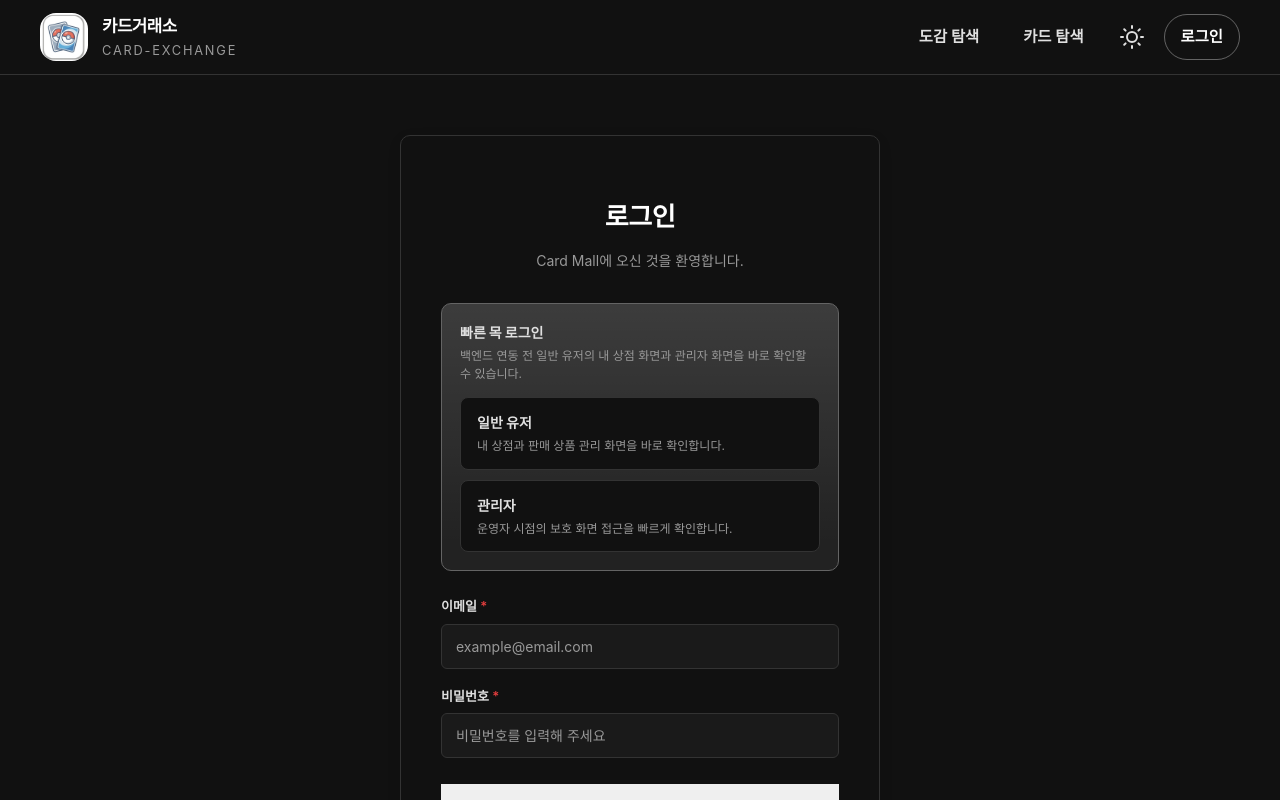
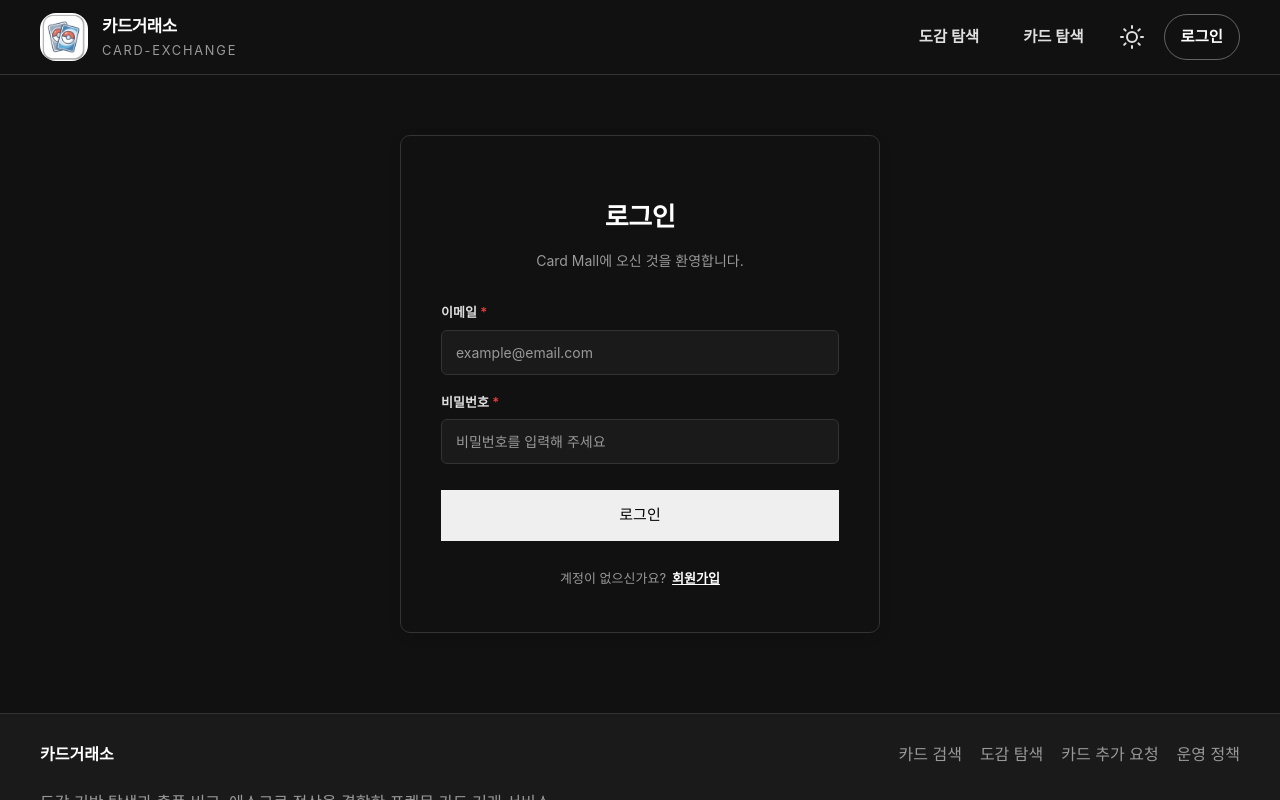
Before and after one commit to sungshincard/frontend-server, a Vue app: page /login in a window 1280 px wide. Shown: the top 800 px of the page. Built offline with nearby package versions, Linux system fonts and the light colour scheme; a web font is replaced by a local one.

Commit message:
feat: remove mock login UI and logic from Auth.vue and Pinia store

```diff
--- a/src/stores/auth.js
+++ b/src/stores/auth.js
@@ -1,84 +1,6 @@
 import { defineStore } from 'pinia';
 
 const USER_STORAGE_KEY = 'auth-user';
-
-const mockProfiles = {
-  USER: {
-    id: 101,
-    email: 'user@mock.local',
-    nickname: '상장성점',
-    role: 'USER',
-    status: 'ACTIVE',
-    profileImageUrl: null,
-    name: '홍상점',
-    phoneNumber: '010-1111-2222',
-    birthDate: '1998-04-12',
-    gender: 'NONE',
-    store: {
-      id: 1,
-      storeName: '상장성점',
-      intro: '포켓몬 희귀 카드 위주로 출품합니다. 상태 기준과 실물 사진을 최대한 상세하게 공개합니다.',
-      ratingAvg: 4.8,
-      reviewCount: 10,
-      completedSaleCount: 14
-    },
-    saleCards: [
-      {
-        id: 'sale-card-charizard-sar-2',
-        imageUrl: 'https://images.unsplash.com/photo-1582719478250-c89cae4dc85b?auto=format&fit=crop&w=320&q=80',
-        title: '리자몽 ex SAR A급',
-        price: 189000,
-        status: 'ACTIVE',
-        updatedAt: '2026-03-21 19:18'
-      },
-      {
-        id: 'sale-card-mew-1',
-        imageUrl: 'https://images.unsplash.com/photo-1582719478250-c89cae4dc85b?auto=format&fit=crop&w=320&q=80',
-        title: '뮤 ex UR',
-        price: 78000,
-        status: 'ACTIVE',
-        updatedAt: '2026-03-21 13:40'
-      },
-      {
-        id: 'sale-card-pikachu-promo-1',
-        imageUrl: 'https://images.unsplash.com/photo-1603481546579-65d935ba9cdd?auto=format&fit=crop&w=320&q=80',
-        title: '피카츄 프로모',
-        price: 29000,
-        status: 'ACTIVE',
-        updatedAt: '2026-03-21 13:10'
-      },
-      {
-        id: 'sale-card-charizard-vstar-2',
-        imageUrl: 'https://images.unsplash.com/photo-1613771404784-3a5686aa2be3?auto=format&fit=crop&w=320&q=80',
-        title: '리자몽 VSTAR 미감정',
-        price: 149000,
-        status: 'SOLD',
-        updatedAt: '2026-03-20 17:34'
-      }
-    ]
-  },
-  ADMIN: {
-    id: 1,
-    email: 'admin@mock.local',
-    nickname: '운영관리자',
-    role: 'ADMIN',
-    status: 'ACTIVE',
-    profileImageUrl: null,
-    name: '관리자',
-    phoneNumber: '010-9999-0000',
-    birthDate: '1990-01-01',
-    gender: 'NONE',
-    store: {
-      id: 999,
-      storeName: '운영 검수 계정',
-      intro: '관리자 테스트용 상점 데이터입니다.',
-      ratingAvg: 5.0,
-      reviewCount: 0,
-      completedSaleCount: 0
-    },
-    saleCards: []
-  }
-};
 
 export const useAuthStore = defineStore('auth', {
   state: () => ({
@@ -90,8 +12,7 @@ export const useAuthStore = defineStore('auth', {
     userRole: (state) => state.user?.role || null,
     displayName: (state) => state.user?.nickname || '게스트',
     hasStore: (state) => !!state.user?.store,
-    storeInfo: (state) => state.user?.store || null,
-    isMockSession: (state) => state.token?.startsWith('mock-token-') || false
+    storeInfo: (state) => state.user?.store || null
   },
   actions: {
     setSession({ token, user }) {
@@ -108,17 +29,6 @@ export const useAuthStore = defineStore('auth', {
       this.user = user;
       localStorage.setItem(USER_STORAGE_KEY, JSON.stringify(user));
     },
-    loginWithMock(profileKey) {
-      const profile = mockProfiles[profileKey];
-      if (!profile) {
-        throw new Error(`Unsupported mock profile: ${profileKey}`);
-      }
-
-      this.setSession({
-        token: `mock-token-${profileKey.toLowerCase()}`,
-        user: profile
-      });
-    },
     logout() {
       this.token = null;
       this.user = null;
--- a/src/views/Auth.vue
+++ b/src/views/Auth.vue
@@ -50,19 +50,6 @@ const removeImage = () => {
   if (profileImageInput.value) profileImageInput.value.value = '';
 };
 
-const mockLoginOptions = [
-  {
-    profileKey: 'USER',
-    title: '일반 유저',
-    description: '내 상점과 판매 상품 관리 화면을 바로 확인합니다.'
-  },
-  {
-    profileKey: 'ADMIN',
-    title: '관리자',
-    description: '운영자 시점의 보호 화면 접근을 빠르게 확인합니다.'
-  }
-];
-
 const toggleMode = () => {
   isLogin.value = !isLogin.value;
   errorMessage.value = '';
@@ -79,13 +66,6 @@ const toggleMode = () => {
   agreePrivacy.value = false;
   agreeAge.value = false;
   profileImagePreview.value = null;
-};
-
-const handleMockLogin = (profileKey) => {
-  errorMessage.value = '';
-  successMessage.value = '';
-  authStore.loginWithMock(profileKey);
-  router.push('/');
 };
 
 const handleSubmit = async () => {
@@ -155,25 +135,6 @@ const handleSubmit = async () => {
       <p class="auth-subtitle">
         {{ isLogin ? 'Card Mall에 오신 것을 환영합니다.' : '계정을 만들어 카드 거래를 시작하세요.' }}
       </p>
-
-      <section class="mock-login-panel">
-        <div class="mock-login-copy">
-          <strong>빠른 목 로그인</strong>
-          <span>백엔드 연동 전 일반 유저의 내 상점 화면과 관리자 화면을 바로 확인할 수 있습니다.</span>
-        </div>
-        <div class="mock-login-grid">
-          <button
-            v-for="option in mockLoginOptions"
-            :key="option.profileKey"
-            type="button"
-            class="mock-login-button"
-            @click="handleMockLogin(option.profileKey)"
-          >
-            <strong>{{ option.title }}</strong>
-            <span>{{ option.description }}</span>
-          </button>
-        </div>
-      </section>
 
       <form @submit.prevent="handleSubmit" class="auth-form">
 
@@ -352,72 +313,6 @@ const handleSubmit = async () => {
   color: var(--color-text-light);
   font-size: 14px;
   margin-bottom: 32px;
-}
-
-.mock-login-panel {
-  margin-bottom: 26px;
-  padding: 18px;
-  border: 1px solid color-mix(in srgb, var(--color-primary) 24%, var(--color-border));
-  border-radius: 10px;
-  background:
-    linear-gradient(180deg, color-mix(in srgb, var(--color-primary) 12%, transparent), transparent 90%),
-    var(--color-panel-soft, #f8fafc);
-}
-
-.mock-login-copy {
-  display: flex;
-  flex-direction: column;
-  gap: 4px;
-  margin-bottom: 14px;
-}
-
-.mock-login-copy strong {
-  font-size: 14px;
-  font-weight: 800;
-  color: var(--color-text);
-}
-
-.mock-login-copy span {
-  font-size: 12px;
-  color: var(--color-text-light);
-}
-
-.mock-login-grid {
-  display: grid;
-  gap: 10px;
-}
-
-.mock-login-button {
-  display: flex;
-  flex-direction: column;
-  align-items: flex-start;
-  gap: 4px;
-  width: 100%;
-  padding: 14px 16px;
-  border: 1px solid var(--color-border);
-  border-radius: 8px;
-  background: var(--color-background);
-  color: var(--color-text);
-  text-align: left;
-  cursor: pointer;
-  transition: transform 0.15s ease, border-color 0.15s ease, box-shadow 0.15s ease;
-}
-
-.mock-login-button:hover {
-  transform: translateY(-1px);
-  border-color: var(--color-primary);
-  box-shadow: 0 8px 18px rgba(0, 0, 0, 0.08);
-}
-
-.mock-login-button strong {
-  font-size: 14px;
-  font-weight: 700;
-}
-
-.mock-login-button span {
-  font-size: 12px;
-  color: var(--color-text-light);
-  line-height: 1.45;
 }
 
 .form-group {
--- a/src/views/MyPage.vue
+++ b/src/views/MyPage.vue
@@ -61,12 +61,6 @@ const goAccountVerify = () => {
 };
 
 const fetchProfile = async () => {
-  if (authStore.isMockSession && authStore.user) {
-    profile.value = authStore.user;
-    isLoading.value = false;
-    return;
-  }
-
   try {
     const response = await authService.getMe();
     profile.value = response.data;
```
